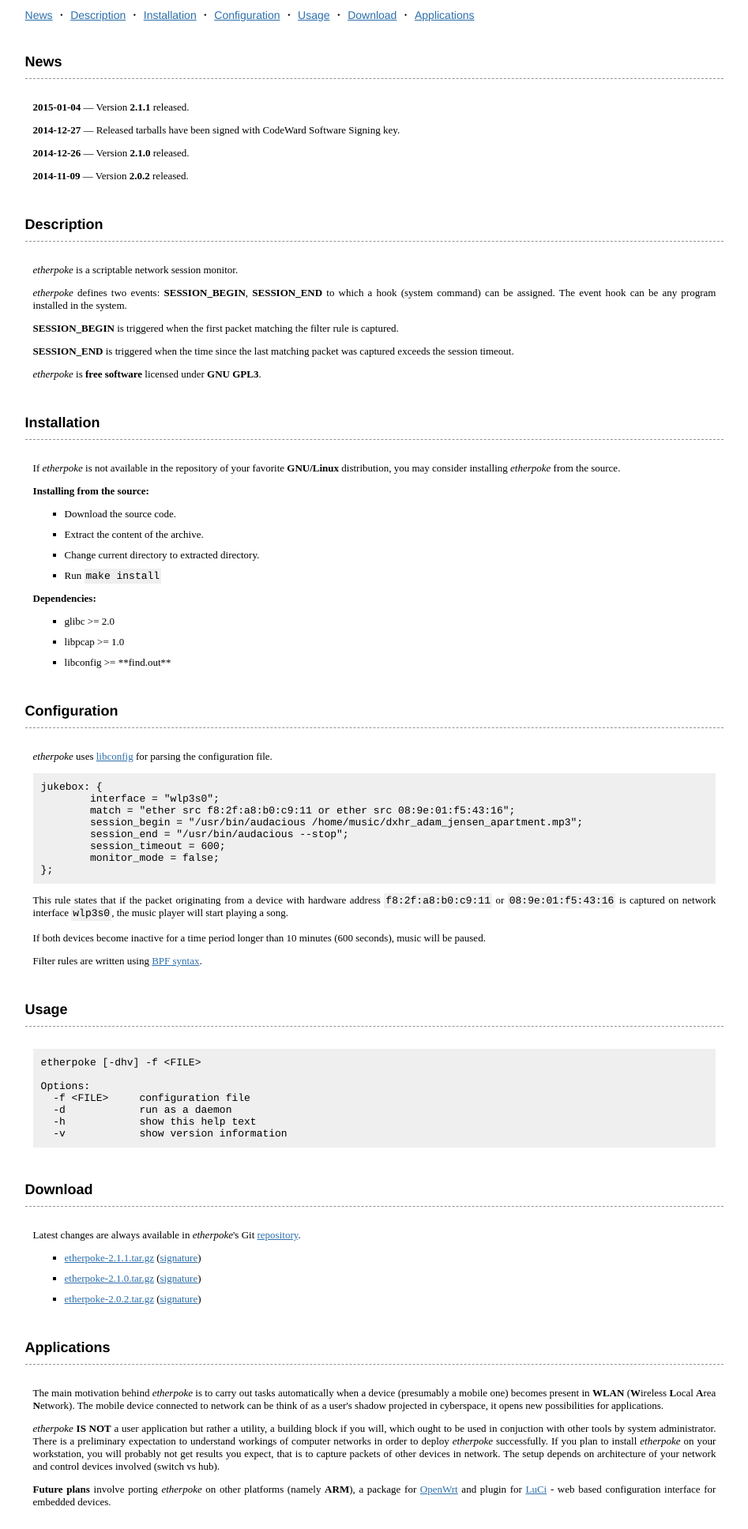
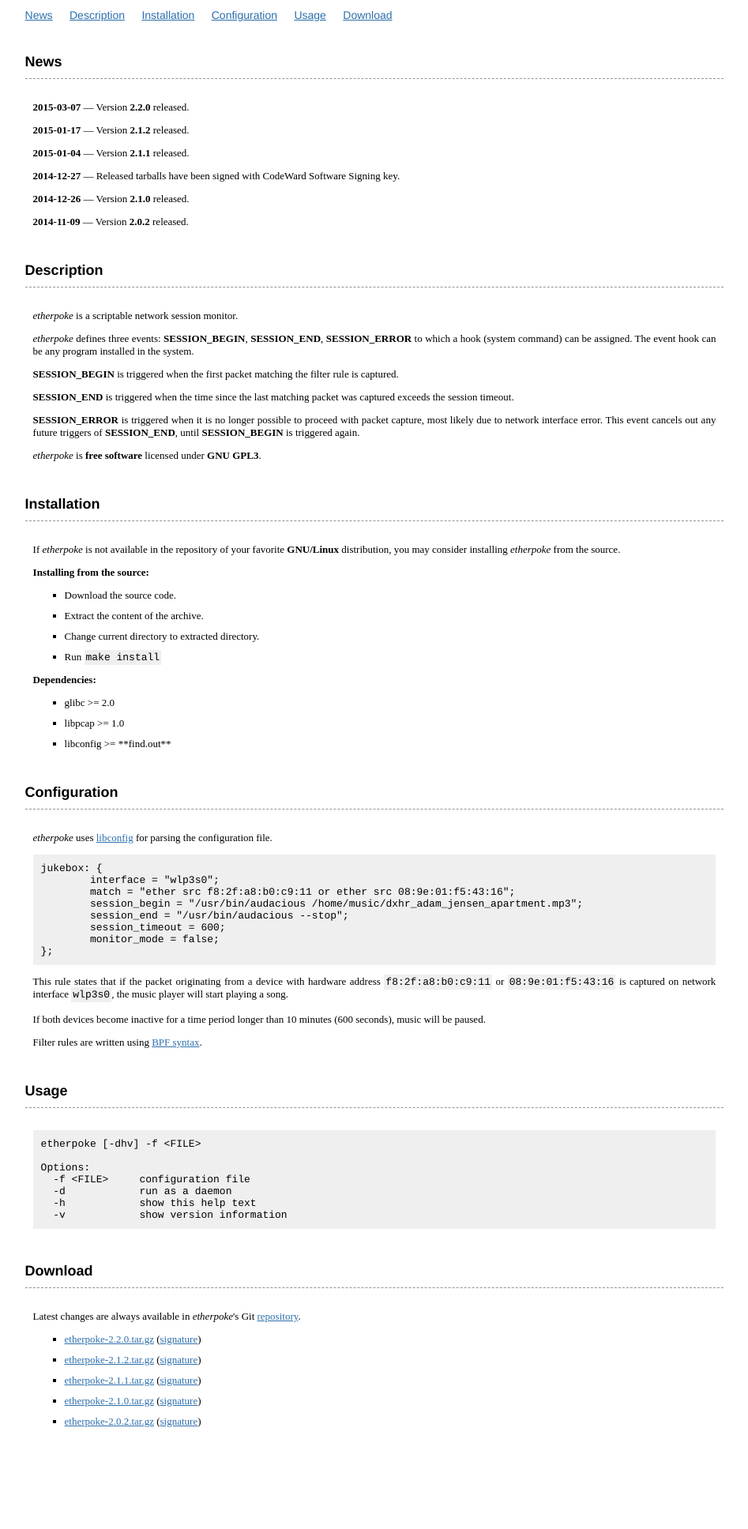
Before and after one commit to antagon/etherpoke-web, a plain HTML site: page index.html in a window 1280 px wide. Shown: the part 60-1996 px from the top of the page at 79% size, without its empty margins (166-1113 px from the left). After the commit the page ends 1911 px from the top, so only its background shows below. Drawn offline with Linux system fonts and the light colour scheme.

Commit message:
Version 2.2.0.

```diff
--- a/index.html
+++ b/index.html
@@ -27,22 +27,28 @@
 
 			<div id="menu">
 				<span class="menu_item"> <a href="#news">News</a> </span>
-				<span class="delim">&middot;</span>
+				<span class="delim">&nbsp;</span>
 				<span class="menu_item"> <a href="#description">Description</a> </span>
-				<span class="delim">&middot;</span>
+				<span class="delim">&nbsp;</span>
 				<span class="menu_item"> <a href="#installation">Installation</a> </span>
-				<span class="delim">&middot;</span>
+				<span class="delim">&nbsp;</span>
 				<span class="menu_item"> <a href="#configuration">Configuration</a> </span>
-				<span class="delim">&middot;</span>
+				<span class="delim">&nbsp;</span>
 				<span class="menu_item"> <a href="#usage">Usage</a> </span>
-				<span class="delim">&middot;</span>
+				<span class="delim">&nbsp;</span>
 				<span class="menu_item"> <a href="#download">Download</a> </span>
-				<span class="delim">&middot;</span>
-				<span class="menu_item"> <a href="#applications">Applications</a> </span>
 			</div>
 
 			<h2 id="news">News</h2>
 			<div class="content_section">
+				<p>
+					<strong>2015-03-07</strong> &#8212; Version <strong>2.2.0</strong> released.
+				</p>
+
+				<p>
+					<strong>2015-01-17</strong> &#8212; Version <strong>2.1.2</strong> released.
+				</p>
+
 				<p>
 					<strong>2015-01-04</strong> &#8212; Version <strong>2.1.1</strong> released.
 				</p>
@@ -64,10 +70,11 @@
 			<div class="content_section">
 				<p> <em>etherpoke</em> is a scriptable network session monitor.</p>
 
-				<p> <em>etherpoke</em> defines two events: <strong>SESSION_BEGIN</strong>, <strong>SESSION_END</strong> to which a hook (system command) can be assigned. The event hook can be any program installed in the system.</p>
+				<p> <em>etherpoke</em> defines three events: <strong>SESSION_BEGIN</strong>, <strong>SESSION_END</strong>, <strong>SESSION_ERROR</strong> to which a hook (system command) can be assigned. The event hook can be any program installed in the system.</p>
 
 				<p> <strong>SESSION_BEGIN</strong> is triggered when the first packet matching the filter rule is captured.</p>
 				<p> <strong>SESSION_END</strong> is triggered when the time since the last matching packet was captured exceeds the session timeout.</p>
+				<p> <strong>SESSION_ERROR</strong> is triggered when it is no longer possible to proceed with packet capture, most likely due to network interface error. This event cancels out any future triggers of <strong>SESSION_END</strong>, until <strong>SESSION_BEGIN</strong> is triggered again.</p>
 
 				<p> <em>etherpoke</em> is <strong>free software</strong> licensed under <strong>GNU GPL3</strong>. </p>
 			</div>
@@ -143,27 +150,13 @@ Options:
 				</p>
 
 				<ul>
+					<li> <a href="files/etherpoke-2.2.0.tar.gz">etherpoke-2.2.0.tar.gz</a> (<a href="files/etherpoke-2.2.0.tar.gz.sig">signature</a>) </li>
+					<li> <a href="files/etherpoke-2.1.2.tar.gz">etherpoke-2.1.2.tar.gz</a> (<a href="files/etherpoke-2.1.2.tar.gz.sig">signature</a>) </li>
 					<li> <a href="files/etherpoke-2.1.1.tar.gz">etherpoke-2.1.1.tar.gz</a> (<a href="files/etherpoke-2.1.1.tar.gz.sig">signature</a>) </li>
 					<li> <a href="files/etherpoke-2.1.0.tar.gz">etherpoke-2.1.0.tar.gz</a> (<a href="files/etherpoke-2.1.0.tar.gz.sig">signature</a>) </li>
 					<li> <a href="files/etherpoke-2.0.2.tar.gz">etherpoke-2.0.2.tar.gz</a> (<a href="files/etherpoke-2.0.2.tar.gz.sig">signature</a>)</li>
 				</ul>
 			</div>
-
-			<h2 id="applications">Applications</h2>
-			<div class="content_section">
-				<p>The main motivation behind <em>etherpoke</em> is to carry out tasks automatically when a device (presumably a mobile one)
-				becomes present in <strong>WLAN</strong> (<strong>W</strong>ireless <strong>L</strong>ocal <strong>A</strong>rea <strong>N</strong>etwork).
-				The mobile device connected to network can be think of as a user's shadow projected in cyberspace, it opens new possibilities
-				for applications.</p>
-
-				<p> <em>etherpoke</em> <strong>IS NOT</strong> a user application but rather a utility, a building block if you will, which ought to be used
-				in conjuction with other tools by system administrator. There is a preliminary expectation to understand workings of computer networks in order to
-				deploy <em>etherpoke</em> successfully. If you plan to install <em>etherpoke</em> on your workstation, you will probably not get results you expect, that is
-				to capture packets of other devices in network. The setup depends on architecture of your network and control devices involved (switch vs hub).</p>
-
-				<p> <strong>Future plans</strong> involve porting <em>etherpoke</em> on other platforms (namely <strong>ARM</strong>), a package for <a href="https://openwrt.org/">OpenWrt</a> and plugin for <a href="http://luci.subsignal.org/trac">LuCi</a> - web based configuration interface for embedded devices.</p>
-			</div>
-
 		</div>
 	</body>
 </html>
```
